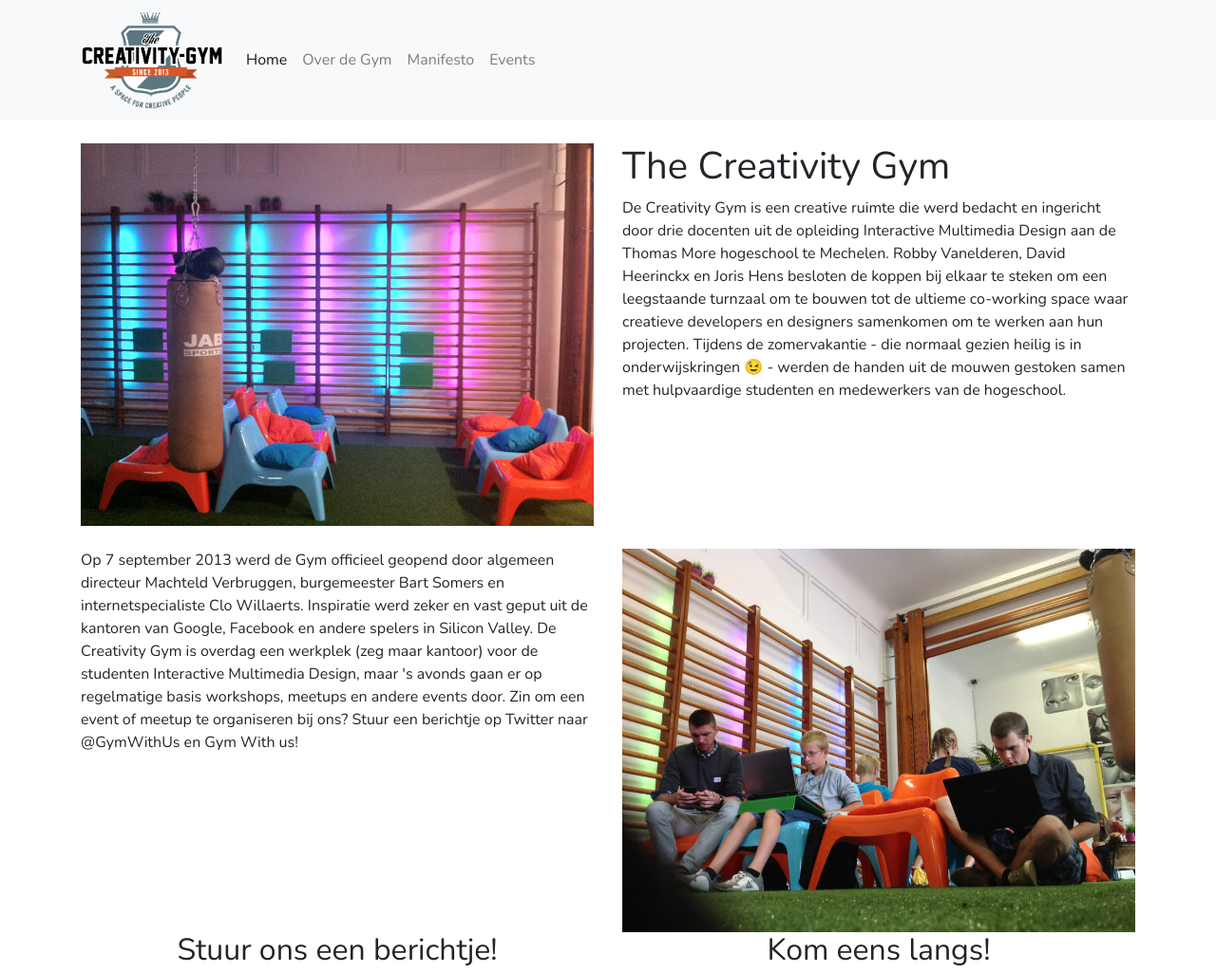
After one commit to Ditger/The-Creativity-Gym-Remastered, a PHP site: page /over-ons.php in a window 1280 px wide. The commit adds this page. Shown: the top 1025 px of the page at 95% size. Run offline with PHP 8.4, Linux system fonts and the light colour scheme; some libraries are stand-ins or nearby versions.

Commit message:
Added other pages + markup for manifesto page + styling

```diff
--- /dev/null
+++ b/events.php
@@ -0,0 +1,2 @@
+<?php include "includes/header.php" ?>
+<?php include "includes/footer.php" ?>
--- /dev/null
+++ b/includes/footer.php
@@ -0,0 +1,44 @@
+<footer class="container">
+    <div class="row text-center">
+        <div class="col-md-6">
+            <h2>Stuur ons een berichtje!</h2>
+
+            <form>
+                <div class="form-group">
+                    <label for="nameField">Naam</label>
+                    <input type="text" class="form-control" id="nameField" aria-describedby="nameHelp" placeholder="Enter name">
+                </div>
+                <div class="form-group">
+                    <label for="emailField">Email</label>
+                    <input type="email" class="form-control" id="emailField" aria-describedby="emailHelp" placeholder="Enter email">
+                </div>
+                <div class="form-group">
+                    <label for="messageField">Bericht</label>
+                    <textarea class="form-control" id="messageField" rows="3" placeholder="Schrijf ons een berichtje"></textarea>
+                </div>
+                <button type="submit" class="btn btn-custom">Verstuur!</button>
+            </form>
+        </div>
+
+        <div class="col-md-6">
+            <h2>Kom eens langs!</h2>
+            <iframe src="https://www.google.com/maps/embed?pb=!1m18!1m12!1m3!1d2110.2538491304877!2d4.482680856037635!3d51.024851701579884!2m3!1f0!2f0!3f0!3m2!1i1024!2i768!4f13.1!3m3!1m2!1s0x47c3e5cc91b66e43%3A0x652e386f990e89d1!2sLange+Ridderstraat+44%2C+2800+Mechelen!5e0!3m2!1snl!2sbe!4v1483448004615" allowfullscreen></iframe>
+
+        </div>
+    </div>
+
+    <div class="row text-center d-flex align-items-center mb-4 mt-4">
+        <div class="col-md-3 social-item social-link"><a href=""><i class="fab fa-facebook-square"></i> Like ons</a></div>
+        <div class="col-md-3 social-item"><img src="images/logo.png" alt=""></div>
+        <div class="col-md-3 social-item"><img src="images/tmoreLogo.png" alt=""></div>
+        <div class="col-md-3 social-item social-link"><a href=""><i class="fab fa-twitter"></i> Volg ons</a></div>
+    </div>
+</footer>
+</body>
+<script src="scripts/jquery.min.js"></script>
+<script src="scripts/jquery-migrate.min.js"></script>
+<script src="https://kit.fontawesome.com/ae49019fd6.js" crossorigin="anonymous"></script>
+<script src="slick/slick.min.js"></script>
+<script src="scripts/bootstrap.min.js"></script>
+<script src="scripts/script.js"></script>
+</html>
--- /dev/null
+++ b/includes/header.php
@@ -0,0 +1,41 @@
+<!doctype html>
+<html lang="nl">
+<head>
+    <meta charset="UTF-8">
+    <meta name="viewport"
+          content="width=device-width, user-scalable=no, initial-scale=1.0, maximum-scale=1.0, minimum-scale=1.0">
+    <meta http-equiv="X-UA-Compatible" content="ie=edge">
+    <link rel="stylesheet" type="text/css" href="styles/css/bootstrap.min.css">
+    <link rel="stylesheet" type="text/css" href="slick/slick.css"/>
+    <link rel="stylesheet" type="text/css" href="slick/slick-theme.css"/>
+    <link rel="stylesheet" type="text/css" href="styles/css/style.css">
+    <title>Welkom bij de Creativity Gym</title>
+</head>
+<body>
+<nav class="navbar navbar-expand-lg navbar-light bg-light">
+    <div class="container">
+
+        <a class="navbar-brand" href="#">
+            <img src="images/logo_gym.png" alt="Gym Logo">
+        </a>
+        <button class="navbar-toggler" type="button" data-toggle="collapse" data-target="#navbarNav" aria-controls="navbarNav" aria-expanded="false" aria-label="Toggle navigation">
+            <span class="navbar-toggler-icon"></span>
+        </button>
+        <div class="collapse navbar-collapse" id="navbarNav">
+            <ul class="navbar-nav">
+                <li class="nav-item active">
+                    <a class="nav-link" href="../index.php">Home </a>
+                </li>
+                <li class="nav-item">
+                    <a class="nav-link" href="../over-ons.php">Over de Gym</a>
+                </li>
+                <li class="nav-item">
+                    <a class="nav-link" href="../manifesto.php">Manifesto</a>
+                </li>
+                <li class="nav-item">
+                    <a class="nav-link" href="../events.php">Events</a>
+                </li>
+            </ul>
+        </div>
+    </div>
+</nav>
--- /dev/null
+++ b/manifesto.php
@@ -0,0 +1,2 @@
+<?php include "includes/header.php" ?>
+<?php include "includes/footer.php" ?>
--- /dev/null
+++ b/over-ons.php
@@ -0,0 +1,33 @@
+<?php include "includes/header.php" ?>
+<div class="container">
+    <div class="row mt-4">
+        <div class="col-md-6">
+            <img src="images/events/Officiele-opening/gym-013.jpg" class="img-fluid" alt="">
+        </div>
+
+        <div class="col-md-6">
+            <h1>
+                The Creativity Gym
+            </h1>
+            <p>
+                De Creativity Gym is een creative ruimte die werd bedacht en ingericht door drie docenten uit de opleiding Interactive Multimedia Design aan de Thomas More hogeschool te Mechelen. Robby Vanelderen, David Heerinckx en Joris Hens besloten de koppen bij elkaar te steken om een leegstaande turnzaal om te bouwen tot de ultieme co-working space waar creatieve developers en designers samenkomen om te werken aan hun projecten.
+                Tijdens de zomervakantie - die normaal gezien heilig is in onderwijskringen 😉 - werden de handen uit de mouwen gestoken samen met hulpvaardige studenten en medewerkers van de hogeschool.
+            </p>
+        </div>
+    </div>
+
+    <div class="row mt-4">
+        <div class="col-md-6">
+            <p>
+                Op 7 september 2013 werd de Gym officieel geopend door algemeen directeur Machteld Verbruggen, burgemeester Bart Somers en internetspecialiste Clo Willaerts.
+                Inspiratie werd zeker en vast geput uit de kantoren van Google, Facebook en andere spelers in Silicon Valley. De Creativity Gym is overdag een werkplek (zeg maar kantoor) voor de studenten Interactive Multimedia Design, maar 's avonds gaan er op regelmatige basis workshops, meetups en andere events door.
+                Zin om een event of meetup te organiseren bij ons? Stuur een berichtje op Twitter naar @GymWithUs en Gym With us!
+            </p>
+        </div>
+
+        <div class="col-md-6">
+            <img src="images/events/Officiele-opening/gym-011.jpg" class="img-fluid" alt="">
+        </div>
+    </div>
+</div>
+<?php include "includes/footer.php" ?>
--- a/styles/css/style.css
+++ b/styles/css/style.css
@@ -1 +1 @@
-@import"https://fonts.googleapis.com/css?family=Nunito";body{font-family:"Nunito",sans-serif}.sliderImage img{width:75%;margin:0 auto}.btn-custom{background-color:transparent;border:1px solid #000}.btn-custom:hover{-webkit-transition-duration:.3s;transition-duration:.3s;background-color:#d3532c;color:#fff;border-color:transparent}.eventContainer{border:2px solid #000;padding:50px 25px;margin:25px}.eventContainer a{margin-bottom:25px;color:#000}.eventContainer a:hover{border-bottom:2px solid #d3532c}.navbar-brand img{width:150px}iframe{width:100%;height:450px;border:0}label{font-size:1.1rem}textarea,input[type=text]{display:block;margin:0 auto 20px auto;width:100%;height:2.5rem;padding-left:.5rem;border:1px solid #cacaca;color:#0a0a0a;background-color:transparent}textarea{max-width:100%;border:1px solid #cacaca}textarea[rows]{height:auto}/*# sourceMappingURL=style.css.map */
+@import"https://fonts.googleapis.com/css?family=Nunito";body{font-family:"Nunito",sans-serif}.sliderImage img{width:75%;margin:0 auto}.btn-custom{background-color:transparent;border:1px solid #000;border-radius:0}.btn-custom:hover{-webkit-transition-duration:.3s;transition-duration:.5s;background-color:#d3532c;color:#fff;border-color:transparent}.eventContainer{border:2px solid #000;padding:50px 25px;margin:25px}.eventContainer a{margin-bottom:50px;color:#000;border-bottom:2px solid #000}.eventContainer a:hover{background-color:#d3532c;padding:25px;text-decoration:none;color:#fff;transition-duration:.5s}.navbar-brand img{width:150px}iframe{width:100%;height:450px;border:0}label{font-size:1.1rem}textarea,input[type=text]{display:block;margin:0 auto 20px auto;width:100%;height:2.5rem;padding-left:.5rem;border:1px solid #cacaca;color:#0a0a0a;background-color:transparent}textarea{max-width:100%;border:1px solid #cacaca}textarea[rows]{height:auto}.social-item{margin:25px 0}.social-link a{border:2px solid #000;padding:25px 75px;color:#000}.social-link a:hover{background-color:#d3532c;color:#fff;text-decoration:none;border-color:transparent}/*# sourceMappingURL=style.css.map */
--- a/styles/scss/partials/_footer.scss
+++ b/styles/scss/partials/_footer.scss
@@ -29,3 +29,20 @@ textarea {
 textarea[rows] {
   height: auto;
 }
+
+.social-item {
+  margin: 25px 0;
+}
+
+.social-link a {
+  border:  2px solid black;
+  padding: 25px 75px;
+  color: $blackColor;
+
+  &:hover {
+    background-color: $orangeColor;
+    color: $whiteColor;
+    text-decoration: none;
+    border-color: transparent;
+  }
+}
--- a/styles/scss/style.scss
+++ b/styles/scss/style.scss
@@ -23,10 +23,11 @@ body {
 .btn-custom {
   background-color: transparent;
   border: 1px solid black;
+  border-radius: 0;
 
   &:hover {
       -webkit-transition-duration: 0.3s;
-      transition-duration: 0.3s;
+      transition-duration: 0.5s;
       background-color: $orangeColor;
       color: $whiteColor;
       border-color: transparent;
@@ -40,11 +41,16 @@ body {
   margin: 25px;
 
   a {
-    margin-bottom: 25px;
+    margin-bottom: 50px;
     color: $blackColor;
+    border-bottom: 2px solid $blackColor;
 
     &:hover {
-      border-bottom: 2px solid $orangeColor;
+      background-color: $orangeColor;
+      padding: 25px;
+      text-decoration: none;
+      color: $whiteColor;
+      transition-duration: .5s;
     }
   }
 }
```
Also changed, not shown: index.html (deleted, +0 -124 lines), index.php (added, +40 -0 lines), 1 other file.
